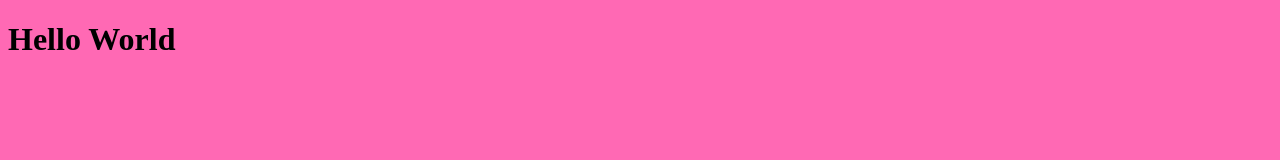
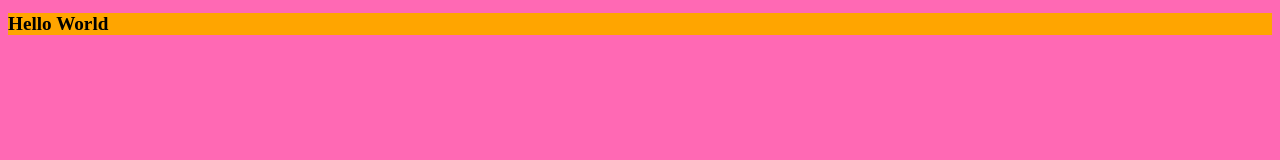
Before and after one commit to khalid-aptechnn/batch_2111C1, a plain HTML site: page index.html in a window 1280 px wide. Drawn offline with Linux system fonts and the light colour scheme.

Commit message:
changing index.html

```diff
--- a/index.html
+++ b/index.html
@@ -8,6 +8,11 @@
     <style>
         body{
             background-color: hotpink;
+
+        }
+        h1{
+            background-color: orange;
+            font-size: larger;
         }
     </style>
 
```
